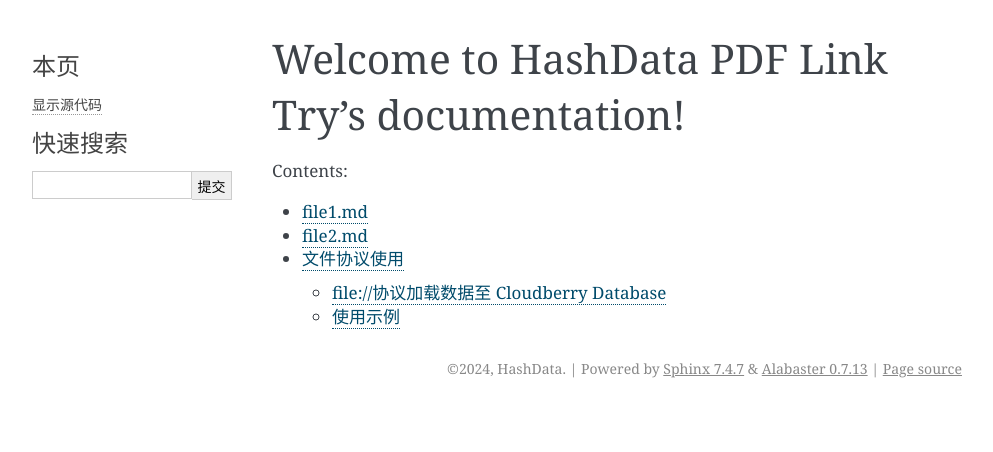
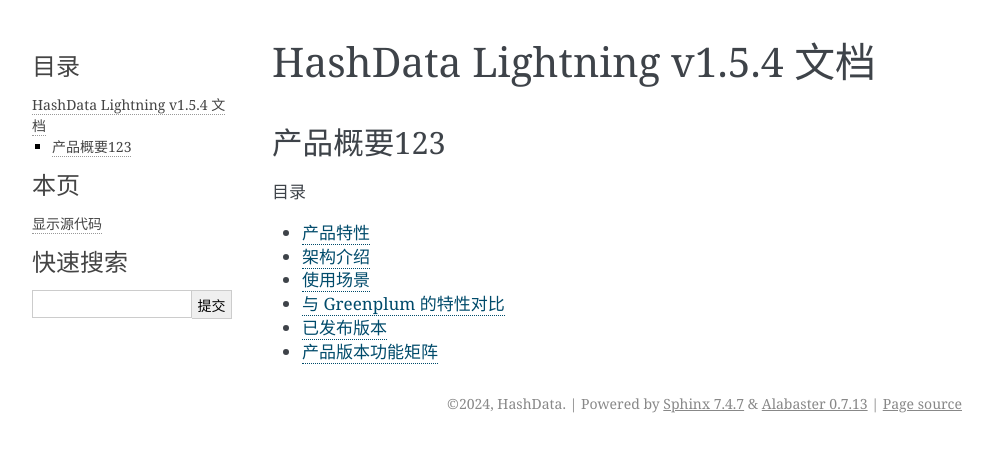
Before and after one commit to TomShawn/sphinx-trial-docs, a Sphinx documentation site: the page built from source/index.rst, in a window 1280 px wide. Shown: the top 452 px of the page, without its empty margins (148-1141 px from the left). Built offline with Sphinx 7.4.7, drawn with Linux system fonts in a browser that asks for light colours.

Commit message:
initial commit

```diff
--- a/source/conf.py
+++ b/source/conf.py
@@ -8,10 +8,11 @@
 import os
 import sys
 sys.path.insert(0, os.path.abspath('.'))
+sys.path.append('.')
 
 project = 'HashData Lightning 文档'
 copyright = '2024, HashData'
-author = 'Tom'
+author = 'HashData'
 release = 'v1.5.4'
 
 # -- General configuration ---------------------------------------------------
@@ -20,7 +21,8 @@ release = 'v1.5.4'
 extensions = [
     'sphinx_markdown_tables',
     'myst_parser',
-    'rst2pdf.pdfbuilder'
+    'rst2pdf.pdfbuilder',
+    'sphinx.ext.autosectionlabel'
 ]
 
 source_suffix = {
@@ -50,6 +52,18 @@ latex_elements = {
 \usepackage{amsmath, amssymb}
 \usepackage{booktabs}
 \usepackage{multirow}
+\usepackage{titlesec}
+\usepackage{tocloft}
+\renewcommand{\cftsecnumwidth}{2.5em}
+\renewcommand{\cftsubsecnumwidth}{3.5em}
+\renewcommand{\cftsubsubsecnumwidth}{4.5em}
+\titleformat{\chapter}[block]{\LARGE\bfseries}{\thechapter}{1em}{}
+\titleformat{\section}[block]{\Large\bfseries}{\thesection}{1em}{}
+\titleformat{\subsection}[block]{\large\bfseries}{\thesubsection}{1em}{}
+\titleformat{\subsubsection}[block]{\normalsize\bfseries}{\thesubsubsection}{1em}{}
+\setcounter{secnumdepth}{3}
+\setcounter{tocdepth}{3}
+\usepackage[document]{ragged2e}
 '''
 }
 
--- a/source/index.rst
+++ b/source/index.rst
@@ -1,15 +1,12 @@
-.. HashData PDF Link Try documentation master file, created by
-   sphinx-quickstart on Tue Jun 11 17:40:18 2024.
-   You can adapt this file completely to your liking, but it should at least
-   contain the root `toctree` directive.
+HashData Lightning v1.5.4 文档
+#############################
 
-Welcome to HashData PDF Link Try's documentation!
-=================================================
+
+产品概要123
+***********************
 
 .. toctree::
-   :maxdepth: 2
-   :caption: Contents:
+   :maxdepth: 1
+   :caption: 目录
 
-   file1
-   file2
-   table-example
+   product-overview/product-overview
--- /dev/null
+++ b/source/product-overview/comparison-with-gp.rst
@@ -0,0 +1,3 @@
+=====================
+与 Greenplum 的特性对比
+=====================
--- /dev/null
+++ b/source/product-overview/feature-matrix.rst
@@ -0,0 +1,3 @@
+-------------
+产品版本功能矩阵
+-------------
--- /dev/null
+++ b/source/product-overview/product-architecture.md
@@ -0,0 +1 @@
+## 架构介绍
--- /dev/null
+++ b/source/product-overview/product-features.md
@@ -0,0 +1 @@
+## 产品特性
--- /dev/null
+++ b/source/product-overview/product-scenarios.md
@@ -0,0 +1 @@
+## 使用场景
--- /dev/null
+++ b/source/product-overview/releases/v1.3.0.rst
@@ -0,0 +1,3 @@
+
+v1.3.0 发版说明
+--------------
--- /dev/null
+++ b/source/product-overview/releases/v1.4.0.rst
@@ -0,0 +1,3 @@
+
+v1.4.0 发版说明
+--------------
--- /dev/null
+++ b/source/product-overview/releases/v1.5.0.rst
@@ -0,0 +1,3 @@
+
+v1.5.0 发版说明
+--------------
--- /dev/null
+++ b/source/product-overview/releases/v1.5.2.rst
@@ -0,0 +1,3 @@
+
+v1.5.2 发版说明
+-------------
--- /dev/null
+++ b/source/product-overview/releases/v1.5.3.rst
@@ -0,0 +1,3 @@
+
+v1.5.3 发版说明
+--------------
--- /dev/null
+++ b/source/product-overview/releases/v1.5.4.rst
@@ -0,0 +1,3 @@
+
+v1.5.4 发版说明
+--------------
```
Also changed, not shown: source/product-overview/product-overview.rst (added, +9 -0 lines), source/product-overview/release-overview.rst (added, +13 -0 lines), source/deploy-guides/deploy-overview.md (added).
